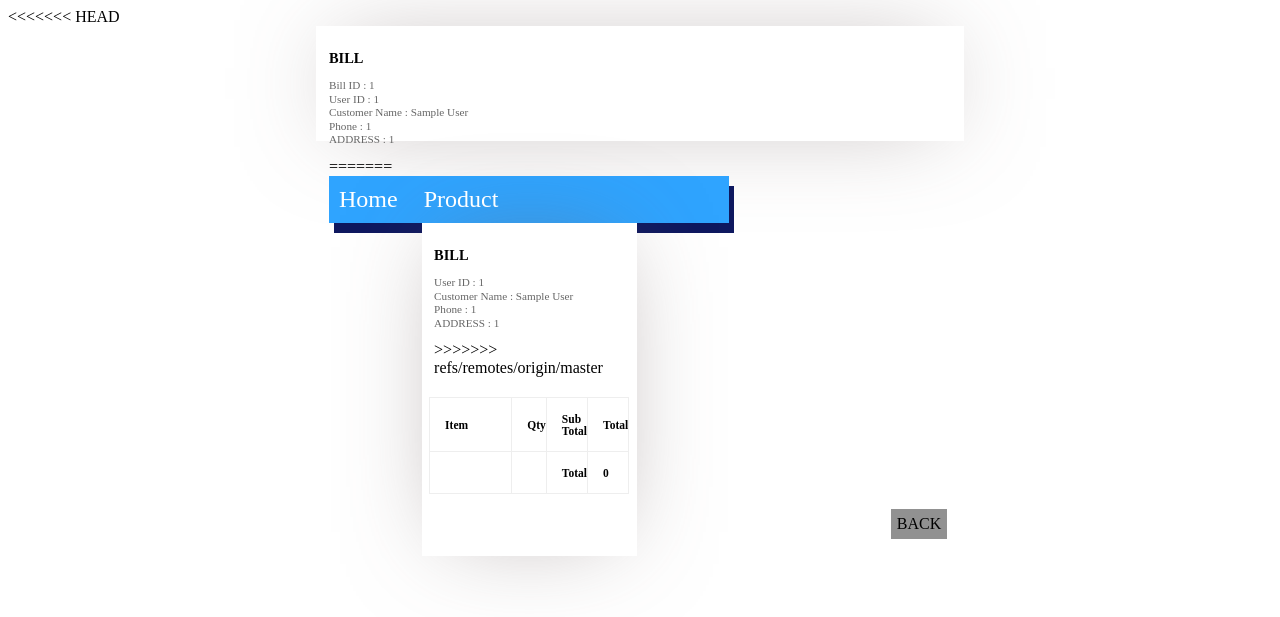
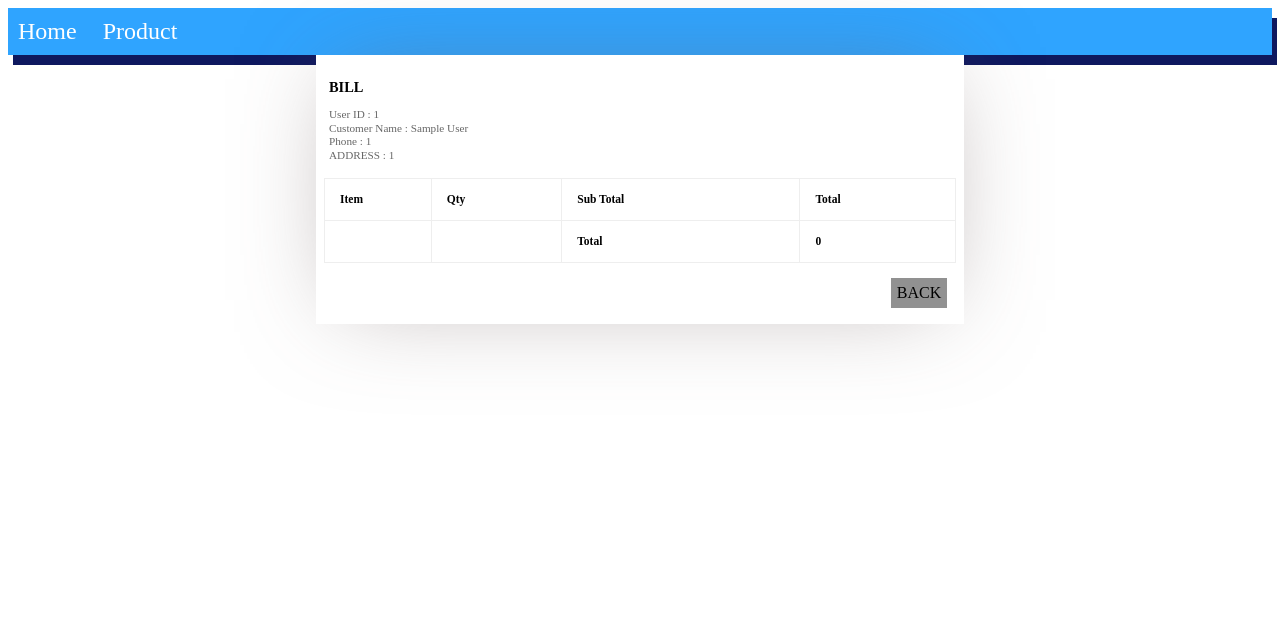
Before and after one commit to Akarit2001/Database-project, a PHP site: page /bill.php in a window 1280 px wide. Shown: the top 617 px of the page. Run offline with PHP 8.4, Linux system fonts and the light colour scheme; the visitor is signed in with stand-in values (Sample User, id 1); data that the repository does not hold is empty.

Commit message:
edit by model 18:37 PM

```diff
--- a/program/bill.php
+++ b/program/bill.php
@@ -14,29 +14,9 @@ session_start();
 </head>
 
 <body>
-<<<<<<< HEAD
-
-    <div id="invoice-POS">
-
-    <div id="mid" >
-        <div class="info">
-        <h2>BILL </h2>
-
-        <p>
-            <?php
-                echo "Bill ID : ".$_SESSION['billID']."<br>";
-                echo "User ID : ".$_SESSION['userID']."<br>";
-                echo "Customer Name : ".$_SESSION['customername']."<br>";
-                echo "Phone : ".$_SESSION['phone']."<br>";
-                echo "ADDRESS : ".$_SESSION['addr']."<br>";
-            ?>
-
-        </p>
-
-=======
     <header class="top-header" style="font-family: Times New Roman">
-        <a class="menu-item" href="#">Home </a>
-        <a class="menu-item" href="#">Product </a>
+        <a class="menu-item" href="customer.php">Home </a>
+        <a class="menu-item" href="customer.php">Product </a>
     </header>
 
     <div id="invoice-POS">
@@ -57,7 +37,6 @@ session_start();
                 </p>
 
             </div>
->>>>>>> refs/remotes/origin/master
         </div>
         <!--End Invoice Mid-->
         <div id="bot">
```
